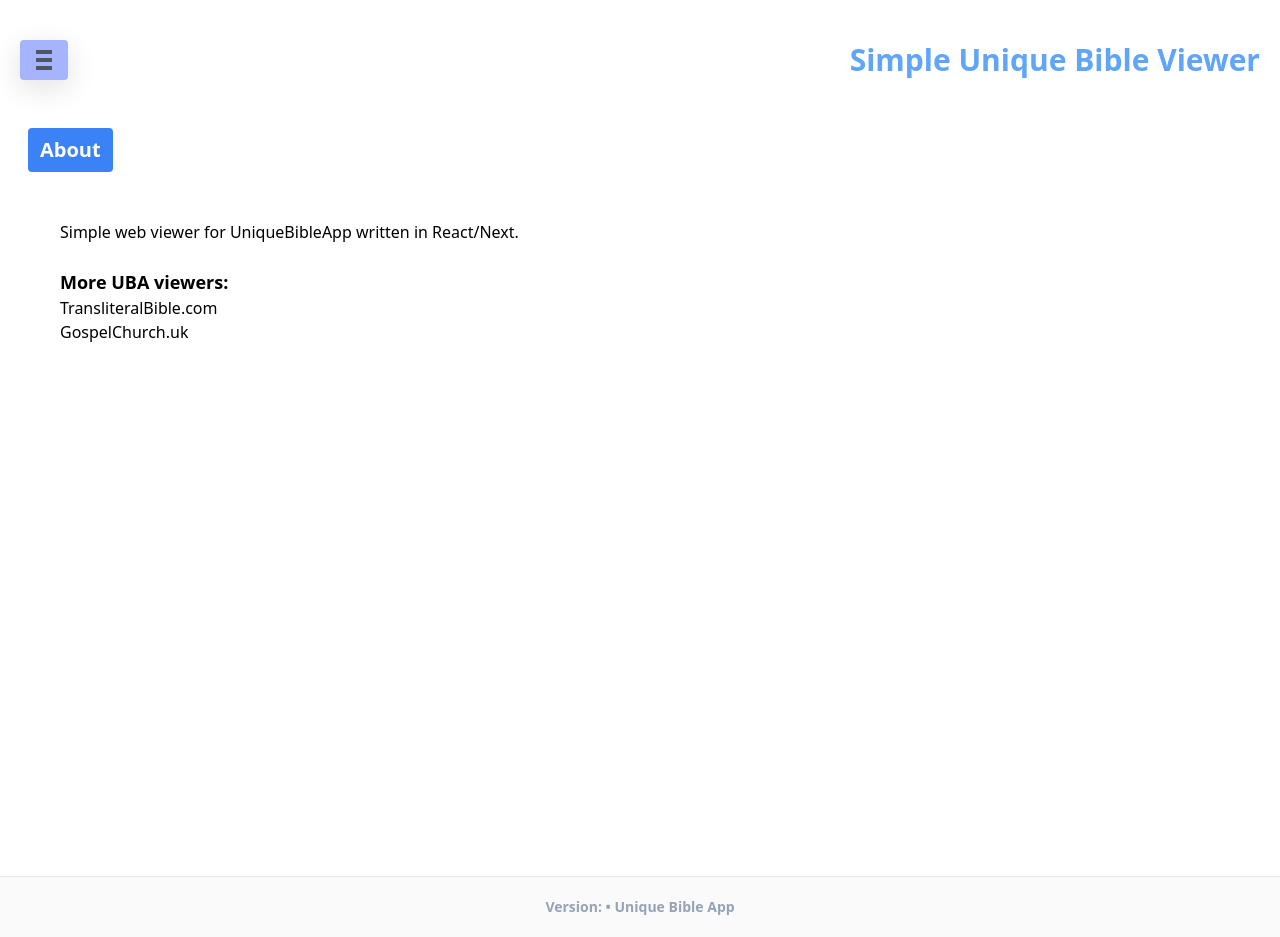
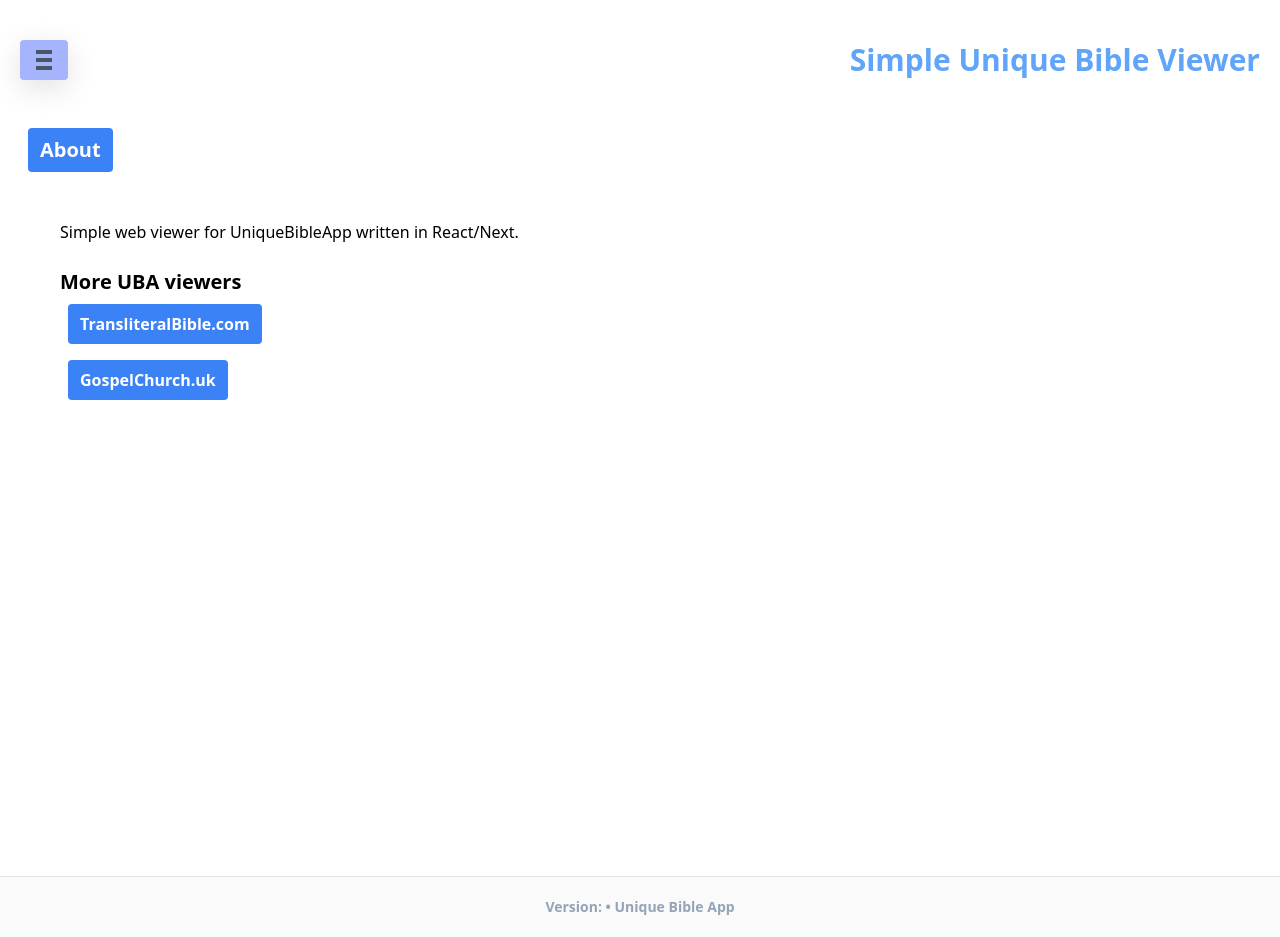
Before and after one commit to otseng/simple-unique-bible-app, a Next.js app: page /about in a window 1280 px wide. Built offline with nearby package versions, Linux system fonts and the light colour scheme.

Commit message:
Update about.tsx

```diff
--- a/pages/about.tsx
+++ b/pages/about.tsx
@@ -42,10 +42,12 @@ return (
 
             <p>&nbsp;</p>
 
-            <p className="text-lg font-bold">More UBA viewers:</p>
+            <p className="text-xl font-bold">More UBA viewers</p>
             <ul>
-              <li><a target="new" href="https://transliteralbible.com/index.html?cmd=.bible">TransliteralBible.com</a></li>
-              <li><a target="new" href="https://bible.gospelchurch.uk/index.html?cmd=John%203:16">GospelChurch.uk</a></li>
+              <li><a target="new" href="https://transliteralbible.com/index.html?cmd=.bible">
+                <button className={`${clickableButton}`}>TransliteralBible.com</button></a></li>
+              <li><a target="new" href="https://bible.gospelchurch.uk/index.html?cmd=John%203:16">
+              <button className={`${clickableButton}`}>GospelChurch.uk</button></a></li>
             </ul>
 
           </div>
```
